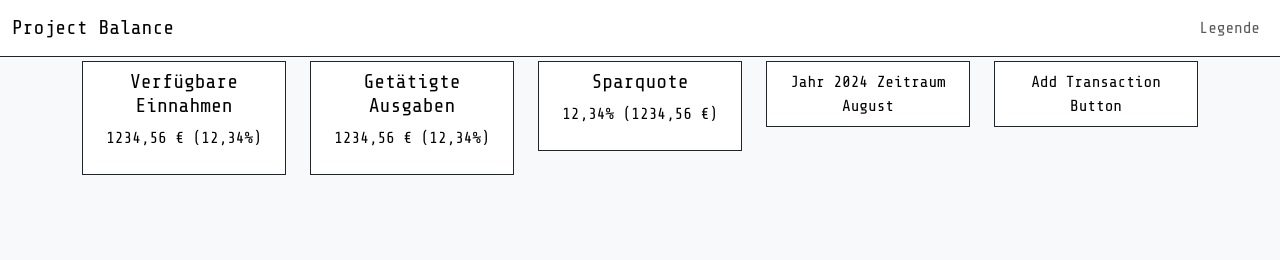
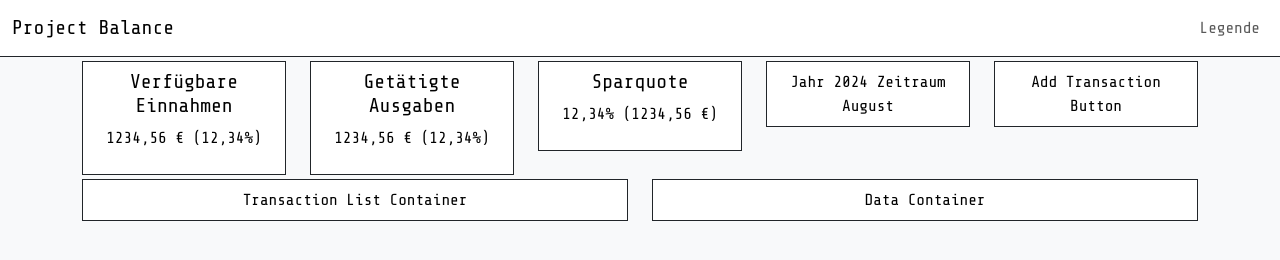
Before and after one commit to iLucasDOTexe/Project-Balance-2, a plain HTML site: page Front End/index.html in a window 1280 px wide. Drawn offline with nearby package versions, Linux system fonts and the light colour scheme.

Commit message:
add main container layout

```diff
--- a/Front End/index.html
+++ b/Front End/index.html
@@ -59,5 +59,17 @@
         </div>
       </div>
       <!--End Overview Container-->
+      <!--Start Main Container-->
+      <div class="container text-center mt-1">
+        <div class="row row-cols-2 g-4">
+          <div class="col">
+            <div class="border border-dark p-2 bg-white">Transaction List Container</div>
+          </div>
+          <div class="col">
+            <div class="border border-dark p-2 bg-white">Data Container</div>
+          </div>
+        </div>
+      </div>
+      <!--End Main Container-->
     </body>
 </html>
```
